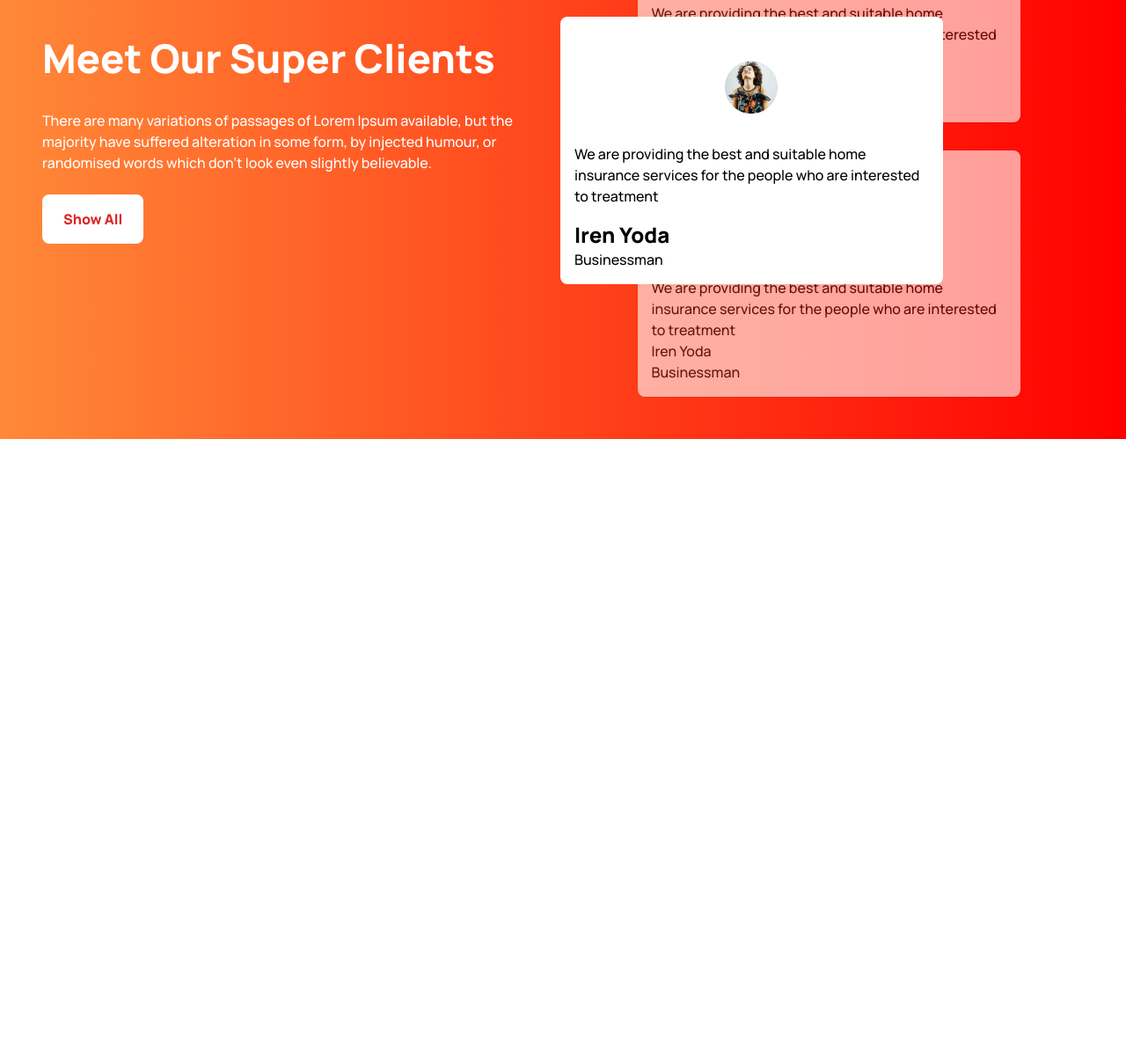
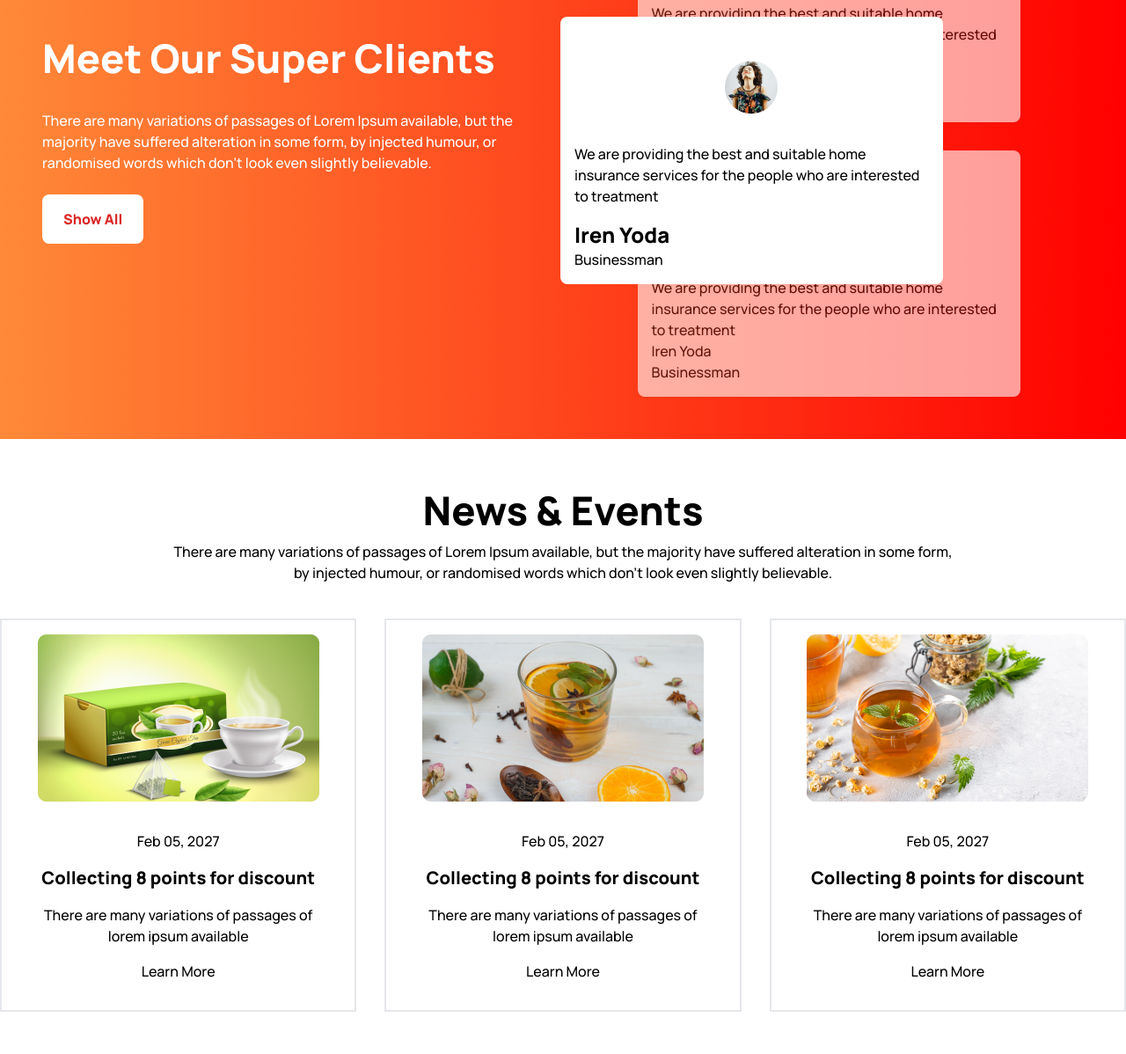
Before and after one commit to chayansrk64/Tailwind-practice-02, a plain HTML site: page index.html in a window 1280 px wide. Shown: the part 1912-3110 px from the top of the page at 88% size. Before the commit the page ends 2411 px from the top, so only its background shows below. Drawn offline with nearby package versions, Linux system fonts and the light colour scheme.

Commit message:
first commit

```diff
--- a/index.html
+++ b/index.html
@@ -164,6 +164,48 @@
       </section>
 
 
+      <section class="container mx-auto py-12 text-center">
+        <h2 class="h2_size font-black">News & Events</h2>
+        <p class="pb-10">There are many variations of passages of Lorem Ipsum available, but the majority have suffered alteration in some form, <br> by injected humour, or randomised words which don't look even slightly believable. </p>
+
+        <div class="grid grid-cols-1 md:grid-cols-2 lg:grid-cols-3 gap-8">
+
+          <!-- -------- box 1-------- -->
+          <div class="box border-2  ">
+             <div><img class="mx-auto pt-4"  src="./images/news-1.png" alt=""></div>
+             <div class="box-body md:p-8 space-y-4">
+              <p>Feb 05, 2027</p>
+              <h5 class="text-xl font-black">Collecting 8 points for discount</h5>
+              <p>There are many variations of passages of lorem ipsum available</p>
+              <button>Learn More</button>
+             </div>
+          </div>
+             <!-- -------- box 2-------- -->
+          <div class="box border-2  ">
+             <div><img class="mx-auto pt-4"   src="./images/news-2.png" alt=""></div>
+             <div class="box-body md:p-8 space-y-4">
+              <p>Feb 05, 2027</p>
+              <h5 class="text-xl font-black">Collecting 8 points for discount</h5>
+              <p>There are many variations of passages of lorem ipsum available</p>
+              <button>Learn More</button>
+             </div>
+          </div>
+            <!-- -------- box 3-------- -->
+          <div class="box border-2 ">
+             <div><img class="mx-auto pt-4"  src="./images/news-3.png" alt=""></div>
+             <div class="box-body md:p-8 space-y-4">
+              <p>Feb 05, 2027</p>
+              <h5 class="text-xl font-black">Collecting 8 points for discount</h5>
+              <p>There are many variations of passages of lorem ipsum available</p>
+              <button>Learn More</button>
+             </div>
+          </div>
+
+        </div>
+      </section>
+
+
+
 
     </main>
 
```
